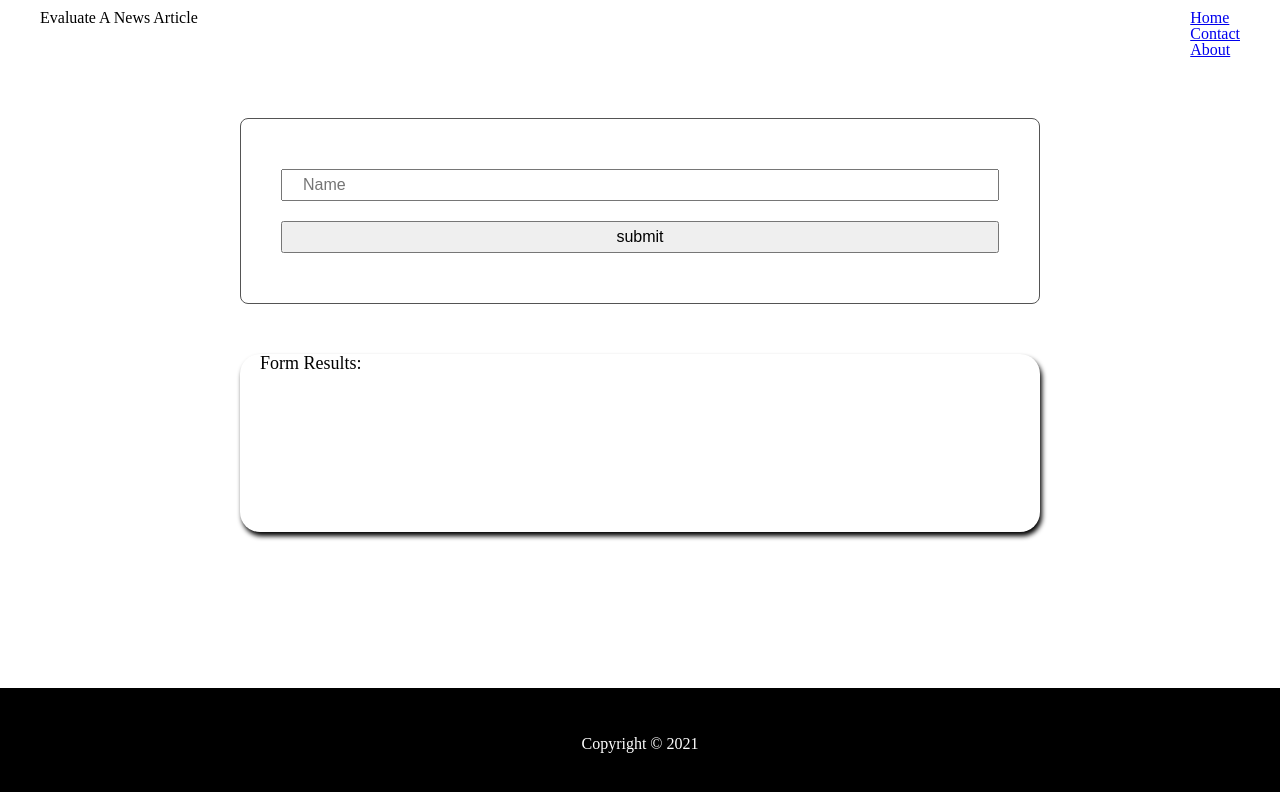
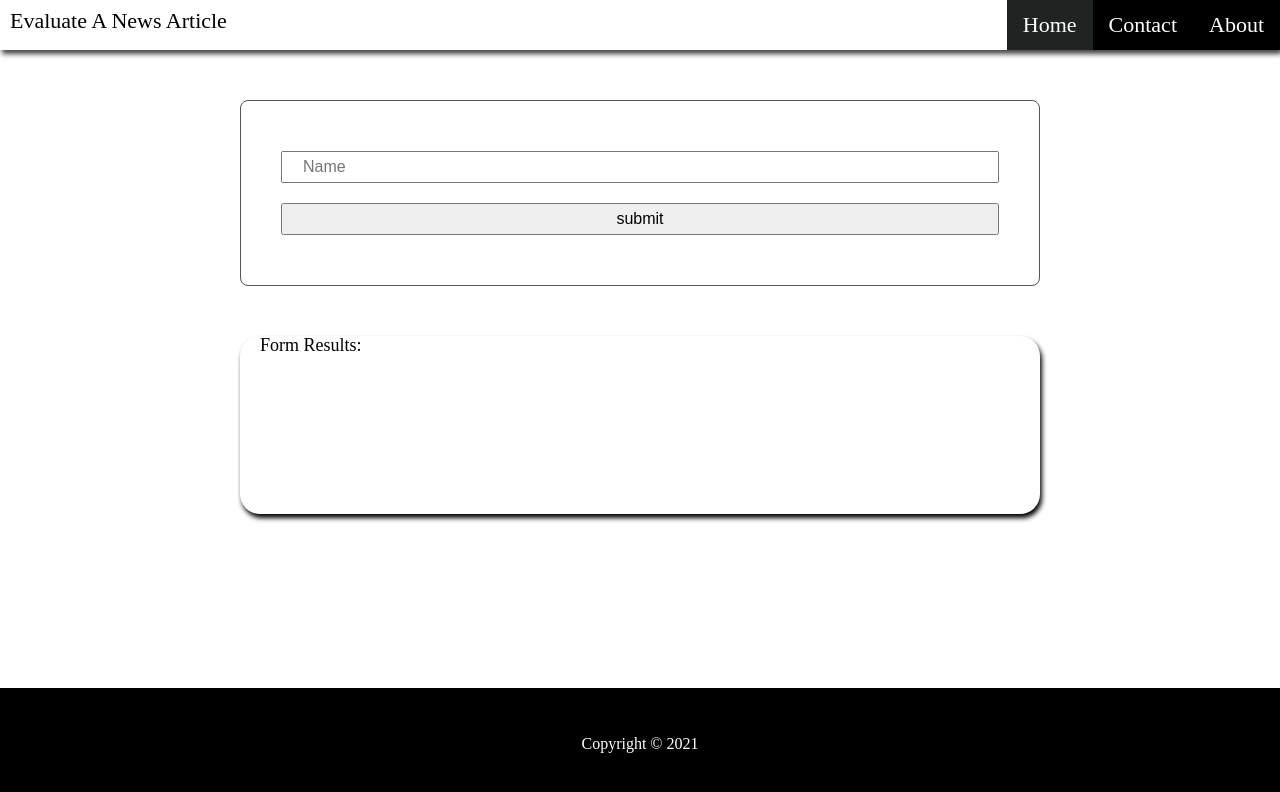
Before and after one commit to mennallahmed/Evaluate-news-nlp, a website built with webpack: page src/client/views/index.html in a window 1280 px wide. Built offline with nearby package versions, Linux system fonts and the light colour scheme.

Commit message:
Update header.scss

```diff
--- a/src/client/styles/header.scss
+++ b/src/client/styles/header.scss
@@ -1,5 +1,42 @@
 header {
     display: flex;
     justify-content: space-between;
-    padding: 10px 40px;
+    text-align: center;
+    padding: 0;
+    font-size: 22px;
+    //border-bottom: 1px solid #444;
+    border: none;
+    box-shadow: 2px 4px 5px #444;
+
 }
+.header{
+  padding: 10px;
+}
+
+ul {
+  list-style-type: none;
+  margin: 0;
+  padding: 0;
+  overflow: hidden;
+}
+
+li {
+  display: inline;
+  float: left;
+}
+
+li a {
+  display: block;
+  text-align: center;
+  padding: 14px 16px;
+  text-decoration: none;
+  background-color:black;
+  color: white;
+}
+
+a:hover {
+  background-color: rgb(56, 55, 55);
+}
+.active {
+  background-color: #1f2422;
+}
```
